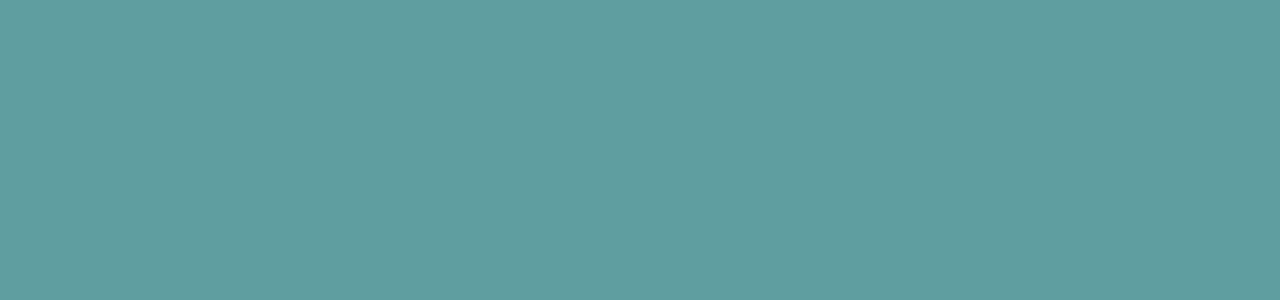
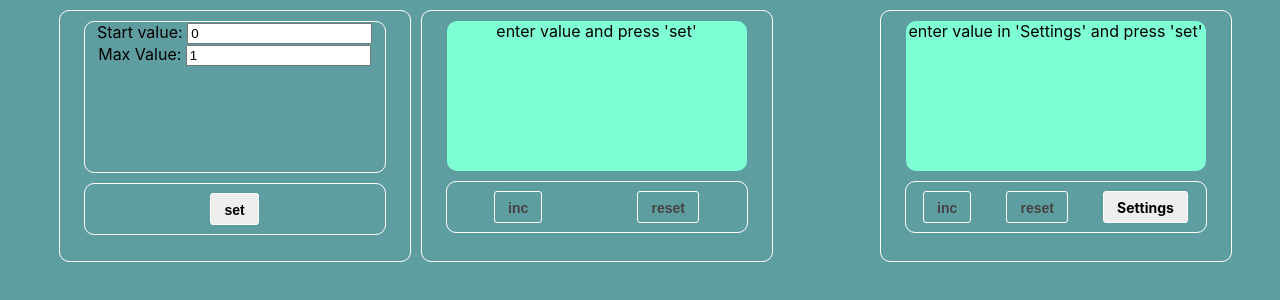
Before and after one commit to AlexAbrello/counter, a React (Create React App) app: page /counter in a window 1280 px wide. Before the commit this address had no page. Shown: the top 300 px of the page. Built offline with nearby package versions, Linux system fonts and the light colour scheme.

Commit message:
Combained Counter v 1.1

```diff
--- a/src/App.css
+++ b/src/App.css
@@ -3,6 +3,7 @@ body {
 }
 .App {
   display: flex;
+  justify-content: space-around;
   text-align: center;
 }
 .container {
@@ -10,4 +11,5 @@ body {
   height: 250px;
   border: 1px solid white;
   border-radius: 10px;
+  margin: 10px 0 0 10px;
 }
--- a/src/App.tsx
+++ b/src/App.tsx
@@ -8,7 +8,7 @@ function App() {
 
   return (
       <div className={"App"}>
-        {/*<SeparateCounter/>*/}
+        <SeparateCounter/>
         <CombainedCounter/>
       </div>
   );
--- a/src/components/combainedCounter/CombainedCounter.tsx
+++ b/src/components/combainedCounter/CombainedCounter.tsx
@@ -1,6 +1,6 @@
 import React, {useEffect, useState} from 'react';
 import {CombainedCounterComponent} from "./CombainedCounterComponent";
-import {Route, Routes} from "react-router-dom";
+import {Navigate, Route, Routes} from "react-router-dom";
 import {CombainedSettingsComponent} from "./CombainedSettingsComponent";
 
 export const CombainedCounter = () => {
@@ -12,8 +12,8 @@ export const CombainedCounter = () => {
   const [disabled, setDisabled] = useState<boolean>(true)
 
   useEffect(() => {
-    let startValue = localStorage.getItem('startValue')
-    let maxValue = localStorage.getItem('maxValue')
+    let startValue = localStorage.getItem('startValueCombained')
+    let maxValue = localStorage.getItem('maxValueCombained')
     if (startValue) {
       let currentStartValue = JSON.parse(startValue)
       setStartValue(currentStartValue)
@@ -25,11 +25,11 @@ export const CombainedCounter = () => {
   }, [])
 
   useEffect(() => {
-    localStorage.setItem('startValue', JSON.stringify(startValue))
+    localStorage.setItem('startValueCombained', JSON.stringify(startValue))
   }, [startValue])
 
   useEffect(() => {
-    localStorage.setItem('maxValue', JSON.stringify(maxValue))
+    localStorage.setItem('maxValueCombained', JSON.stringify(maxValue))
   }, [maxValue])
 
   const setOnStartValueChange = (value: number) => {
@@ -53,7 +53,8 @@ export const CombainedCounter = () => {
   return (
         <div>
           <Routes>
-            <Route path={'/'} element={<CombainedCounterComponent count={count}
+            <Route path={'/'} element={<Navigate to={'/counter'} />}/>
+            <Route path={'/counter'} element={<CombainedCounterComponent count={count}
                                                                   startValue={startValue}
                                                                   maxValue={maxValue}
                                                                   incrementCount={incrementCount}
--- a/src/components/combainedCounter/CombainedSettingsComponent.tsx
+++ b/src/components/combainedCounter/CombainedSettingsComponent.tsx
@@ -44,7 +44,7 @@ export const CombainedSettingsComponent: FC<CombainedSettingsComponentType> = ({
           </div>
         </div>
         <div className={style.button}>
-          <NavLink to={'/'}>
+          <NavLink to={'/counter'}>
             <Button callBack={callBackSetCount}
                     name={'set'}
                     disabled={maxValueError || startValueError}
```
